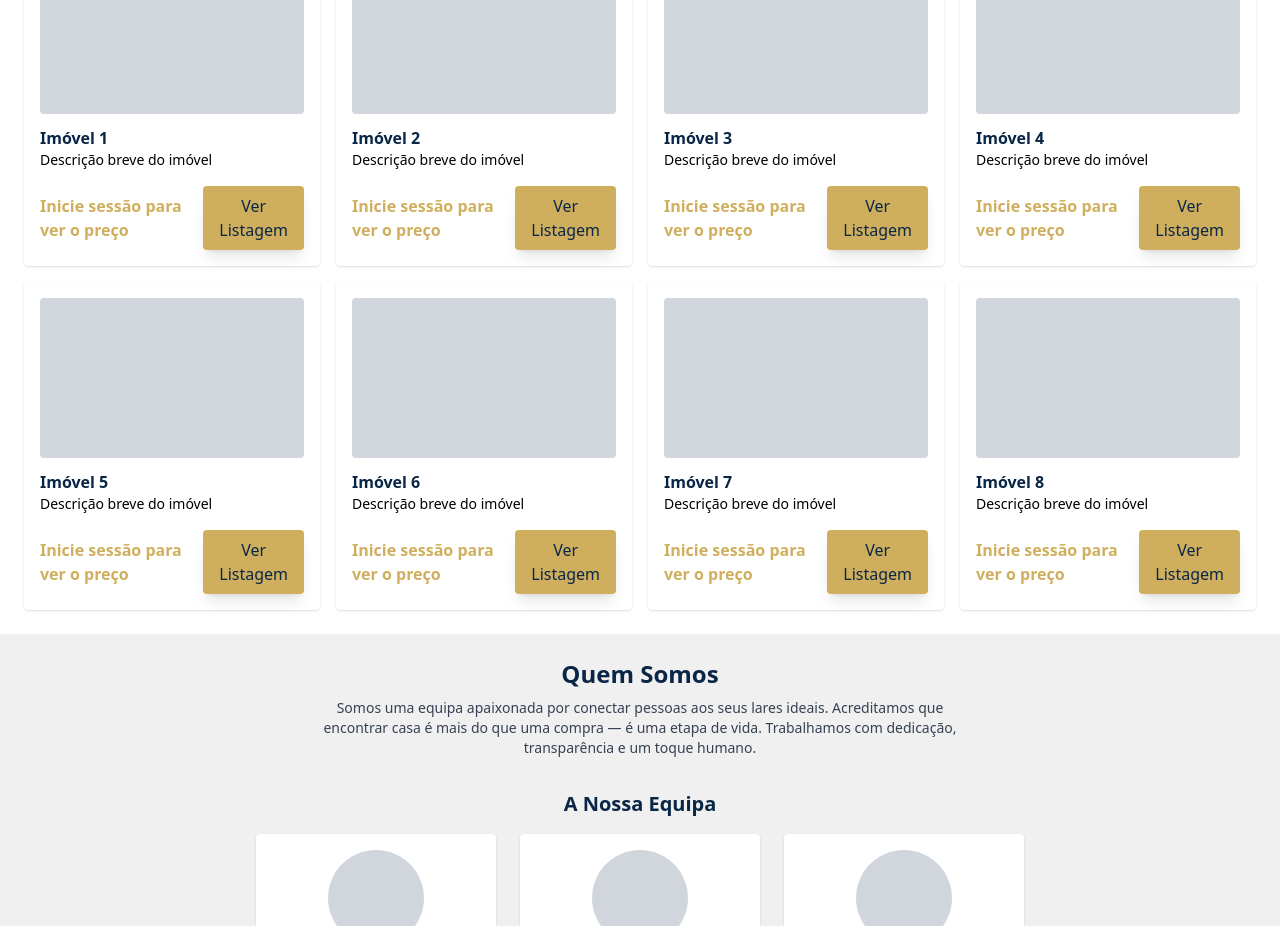
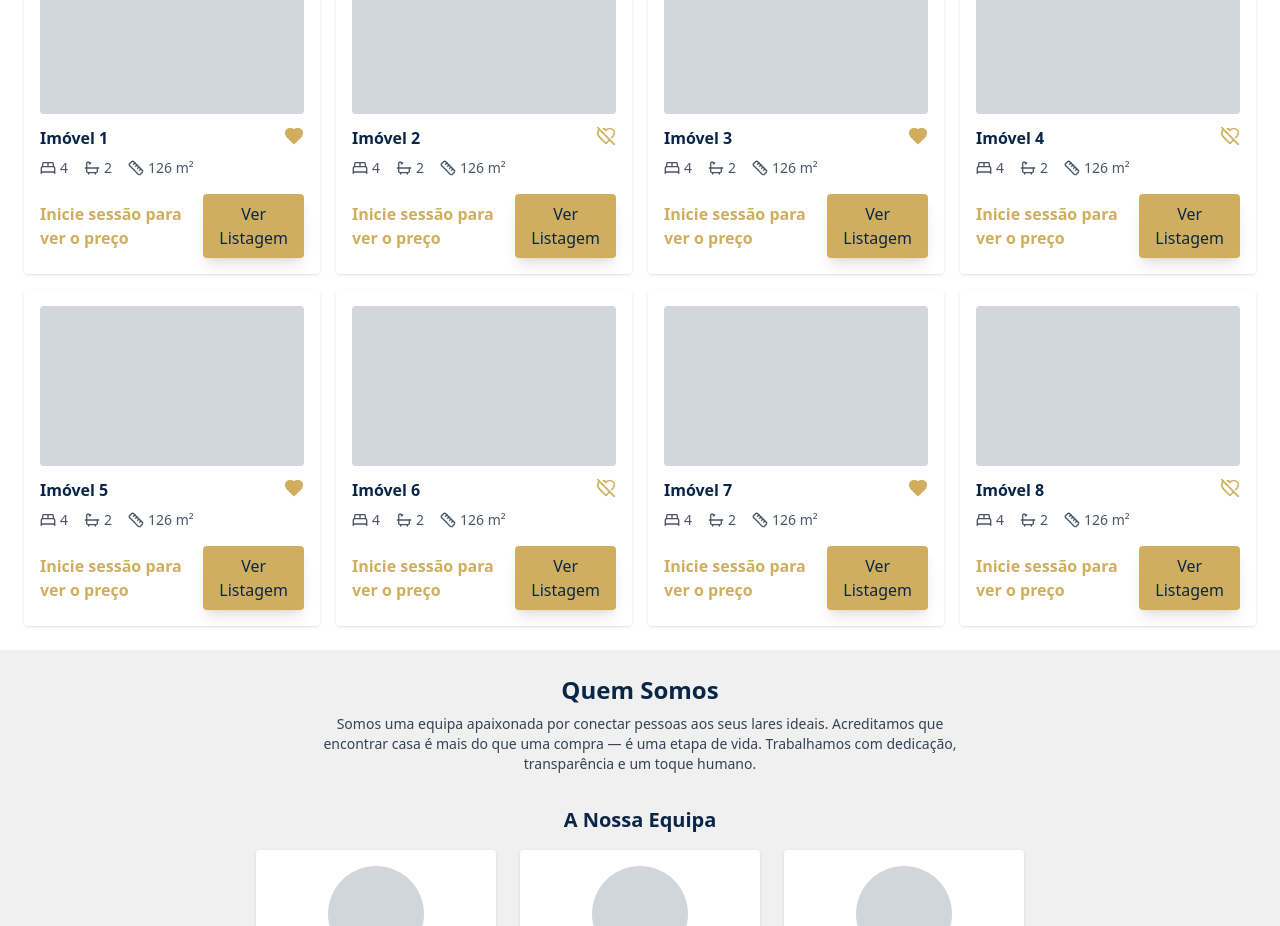
Before and after one commit to DEISI-ULHT-TFC-2024-25/TFC-DEISI2043-IMOinvestor_Frontend, a React (Vite) app in the folder imoinvestidor/: page / in a window 1280 px wide. Shown: the part 1180-2106 px from the top of the page. Built offline with nearby package versions, Linux system fonts and the light colour scheme.

Commit message:
Updated card description

```diff
--- a/imoinvestidor/src/components/PropertyCard.jsx
+++ b/imoinvestidor/src/components/PropertyCard.jsx
@@ -1,19 +1,43 @@
 import PropTypes from 'prop-types';
+import { BedDouble, Bath, Ruler, Heart, HeartOff } from 'lucide-react';
 
 export const PropertyCard = ({
   title,
-  description,
+  tipologia,
+  casasBanho,
+  areaUtil,
   price,
   onClick,
   hidePrice,
   className = '',
-  imageClassName = 'h-40'
+  imageClassName = 'h-40',
+  isFavorited = false,
+  onToggleFavorite
 }) => (
   <div className={`bg-white rounded shadow p-4 flex flex-col justify-between w-full h-full ${className}`}>
     <div>
       <div className={`bg-gray-300 rounded mb-3 ${imageClassName}`}></div>
-      <h4 className="font-semibold text-[#0A2647]">{title}</h4>
-      <p className="text-sm">{description}</p>
+
+      <div className="flex justify-between items-start">
+        <h4 className="font-semibold text-[#0A2647]">{title}</h4>
+        {onToggleFavorite && (
+          <button onClick={onToggleFavorite} title="Favorito" className="text-[#CFAF5E]">
+            {isFavorited ? <Heart fill="#CFAF5E" size={20} /> : <HeartOff size={20} />}
+          </button>
+        )}
+      </div>
+
+      <div className="text-sm text-gray-600 flex gap-4 mt-2">
+        <div className="flex items-center gap-1">
+          <BedDouble size={16} /> {tipologia}
+        </div>
+        <div className="flex items-center gap-1">
+          <Bath size={16} /> {casasBanho}
+        </div>
+        <div className="flex items-center gap-1">
+          <Ruler size={16} /> {areaUtil} m²
+        </div>
+      </div>
     </div>
 
     <div className="flex justify-between items-center mt-4">
@@ -32,10 +56,14 @@ export const PropertyCard = ({
 
 PropertyCard.propTypes = {
   title: PropTypes.string.isRequired,
-  description: PropTypes.string.isRequired,
+  tipologia: PropTypes.oneOfType([PropTypes.string, PropTypes.number]).isRequired,
+  casasBanho: PropTypes.oneOfType([PropTypes.string, PropTypes.number]).isRequired,
+  areaUtil: PropTypes.oneOfType([PropTypes.string, PropTypes.number]).isRequired,
   price: PropTypes.string,
   onClick: PropTypes.func.isRequired,
   hidePrice: PropTypes.bool,
   className: PropTypes.string,
   imageClassName: PropTypes.string,
+  isFavorited: PropTypes.bool,
+  onToggleFavorite: PropTypes.func,
 };
--- a/imoinvestidor/src/components/home/NewPropertiesListing.jsx
+++ b/imoinvestidor/src/components/home/NewPropertiesListing.jsx
@@ -17,10 +17,14 @@ const NewPropertiesListing = ({ isLoggedIn }) => {
 
   const properties = [...Array(8)].map((_, i) => ({
     title: `Imóvel ${i + 1}`,
-    description: "Descrição breve do imóvel",
+    tipologia: 4,
+    casasBanho: 2,
+    areaUtil: 126,
     price: "600.000 €",
     onClick: () => isLoggedIn ? navigate(`/listagem/${i}`) : navigate('/login'),
     hidePrice: !isLoggedIn,
+    isFavorited: i % 2 === 0,
+    onToggleFavorite: () => console.log(`Favorito toggle no imóvel ${i + 1}`),
   }));
 
   return (
```
